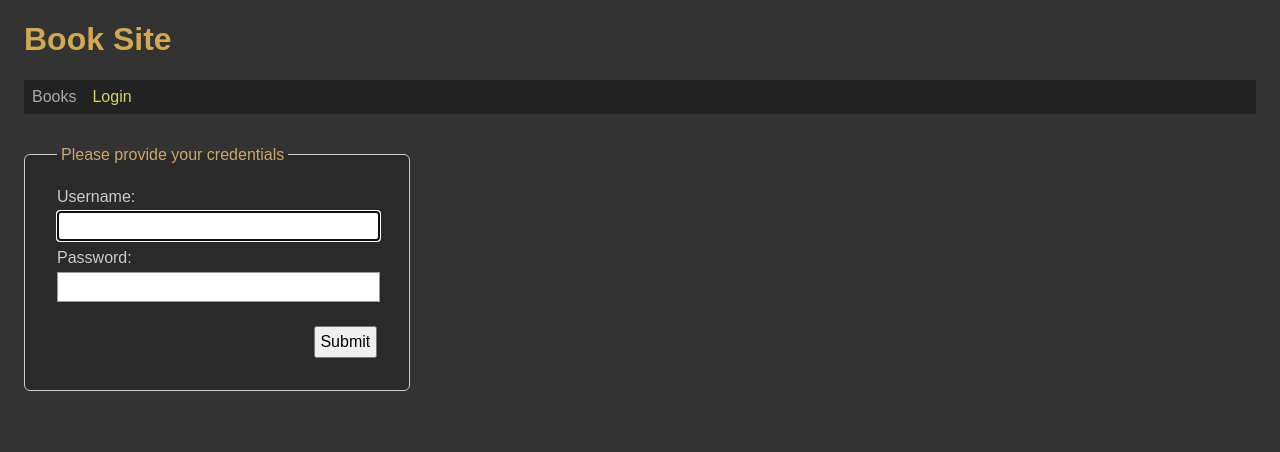
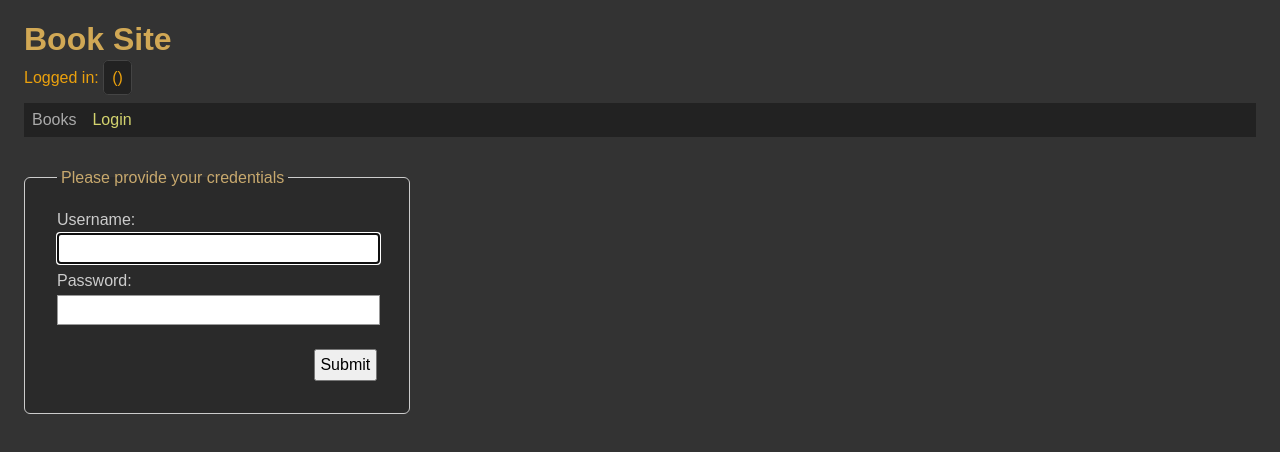
Before and after one commit to edwardtanguay/merncrud050-frontend, a React (Vite) app: page /login in a window 1280 px wide. Shown: the top 452 px of the page. Built offline with nearby package versions, Linux system fonts and the light colour scheme; no server answers.

Commit message:
name being displayed

```diff
--- a/src/App.scss
+++ b/src/App.scss
@@ -25,6 +25,18 @@ body {
 
 	h1 {
 		color: rgb(209, 168, 85);
+	}
+
+	.userInfo {
+		color: rgb(235, 161, 13);
+		margin-bottom: 1rem;
+		margin-top: -.7rem;
+		span {
+			background: #222;
+			padding: .5rem;
+			border-radius: .3rem;
+			border: 1px solid #444;
+		}
 	}
 
 	nav {
--- a/src/App.tsx
+++ b/src/App.tsx
@@ -7,10 +7,11 @@ import { PageLogin } from './pages/PageLogin';
 import { PageLogout } from './pages/PageLogout';
 
 function App() {
-	const { adminIsLoggedIn } = useContext(AppContext);
+	const { adminIsLoggedIn, currentUser } = useContext(AppContext);
 	return (
 		<div className="App">
 			<h1>Book Site</h1>
+			<div className="userInfo">Logged in: <span>{currentUser.firstName} {currentUser.lastName} ({currentUser.accessGroups.join(', ')})</span></div>
 			<nav>
 				<NavLink to="/books">Books</NavLink>
 				{adminIsLoggedIn ? (
--- a/src/AppContext.tsx
+++ b/src/AppContext.tsx
@@ -8,6 +8,8 @@ import {
 	ILoginForm,
 	blankLoginForm,
 	ILoginFields,
+	IUser,
+	blankUser,
 } from './interfaces';
 import * as tools from './tools';
 
@@ -37,6 +39,7 @@ interface IAppContext {
 	handleSaveNewBook: () => void;
 	loginForm: ILoginForm;
 	changeLoginFormField: (fieldIdCode: string, value: string) => void;
+	currentUser: IUser;
 }
 
 interface IAppProvider {
@@ -54,6 +57,7 @@ export const AppProvider: React.FC<IAppProvider> = ({ children }) => {
 	const [isAdding, setIsAdding] = useState(false);
 	const [newBook, setNewBook] = useState<IOriginalEditFields>(blankNewBook);
 	const [loginForm, setLoginForm] = useState<ILoginForm>(blankLoginForm);
+	const [currentUser, setCurrentUser] = useState<IUser>(blankUser);
 
 	const loadBooks = () => {
 		(async () => {
@@ -83,14 +87,12 @@ export const AppProvider: React.FC<IAppProvider> = ({ children }) => {
 	useEffect(() => {
 		(async () => {
 			try {
-				const user = (
+				const currentUser = (
 					await axios.get(`${backendUrl}/get-current-user`, {
 						withCredentials: true,
 					})
 				).data;
-				if (user === 'admin') {
-					setAdminIsLoggedIn(true);
-				}
+				setCurrentUser(currentUser);
 			} catch (e: any) {
 				console.log(`ERROR: ${e.message}`);
 			}
@@ -130,7 +132,7 @@ export const AppProvider: React.FC<IAppProvider> = ({ children }) => {
 					withCredentials: true,
 				}
 			);
-			console.log(response.data);
+			setCurrentUser(response.data);
 		} catch (e: any) {
 			console.log(`ERROR: ${e.message}`);
 		}
@@ -288,6 +290,7 @@ export const AppProvider: React.FC<IAppProvider> = ({ children }) => {
 				handleSaveNewBook,
 				loginForm,
 				changeLoginFormField,
+				currentUser
 			}}
 		>
 			{children}
--- a/src/interfaces.ts
+++ b/src/interfaces.ts
@@ -40,3 +40,19 @@ export const blankLoginForm: ILoginForm = {
 	},
 	message: ''
 }
+
+export interface IUser {
+	_id: string,
+	username: string,
+	firstName: string,
+	lastName: string,
+	accessGroups: string[]
+}
+
+export const blankUser = {
+	_id: '',
+	username: '',
+	firstName: '',
+	lastName: '',
+	accessGroups: [],
+}
```
